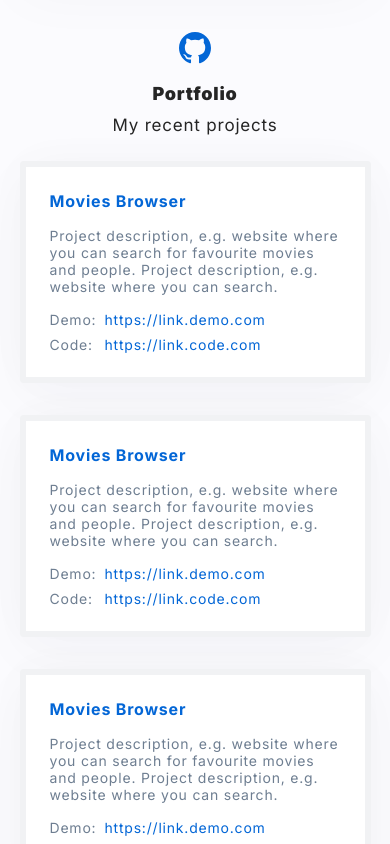
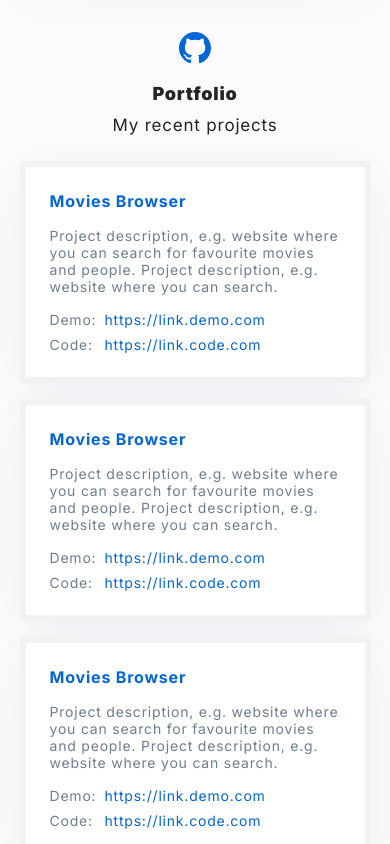
Before and after one commit to maxFadet/personal-homepage, a React (Create React App) app: page / in a window 390 px wide. Shown: the part 1360-2204 px from the top of the page. Built offline with nearby package versions, Linux system fonts and the light colour scheme.

Commit message:
reduced distance between tiles on mobile devices

```diff
--- a/src/components/ProjectsSection/styled.js
+++ b/src/components/ProjectsSection/styled.js
@@ -75,6 +75,10 @@ export const Grid = styled.div`
   @media (max-width: 768px) {
     grid-template-columns: 1fr;
   }
+
+  @media (max-width: 480px) {
+    gap: 16px;
+  }
 `;
 
 export const Tile = styled.div`
@@ -85,7 +89,7 @@ export const Tile = styled.div`
   padding: 56px;
   border-radius: 4px;
   border: 6px solid ${({ theme }) => theme.color.iron};
-  transition: 0.3s;
+  transition: border 0.3s ease 0s;;
   display: flex;
   flex-direction: column;
   gap: 24px;
```
